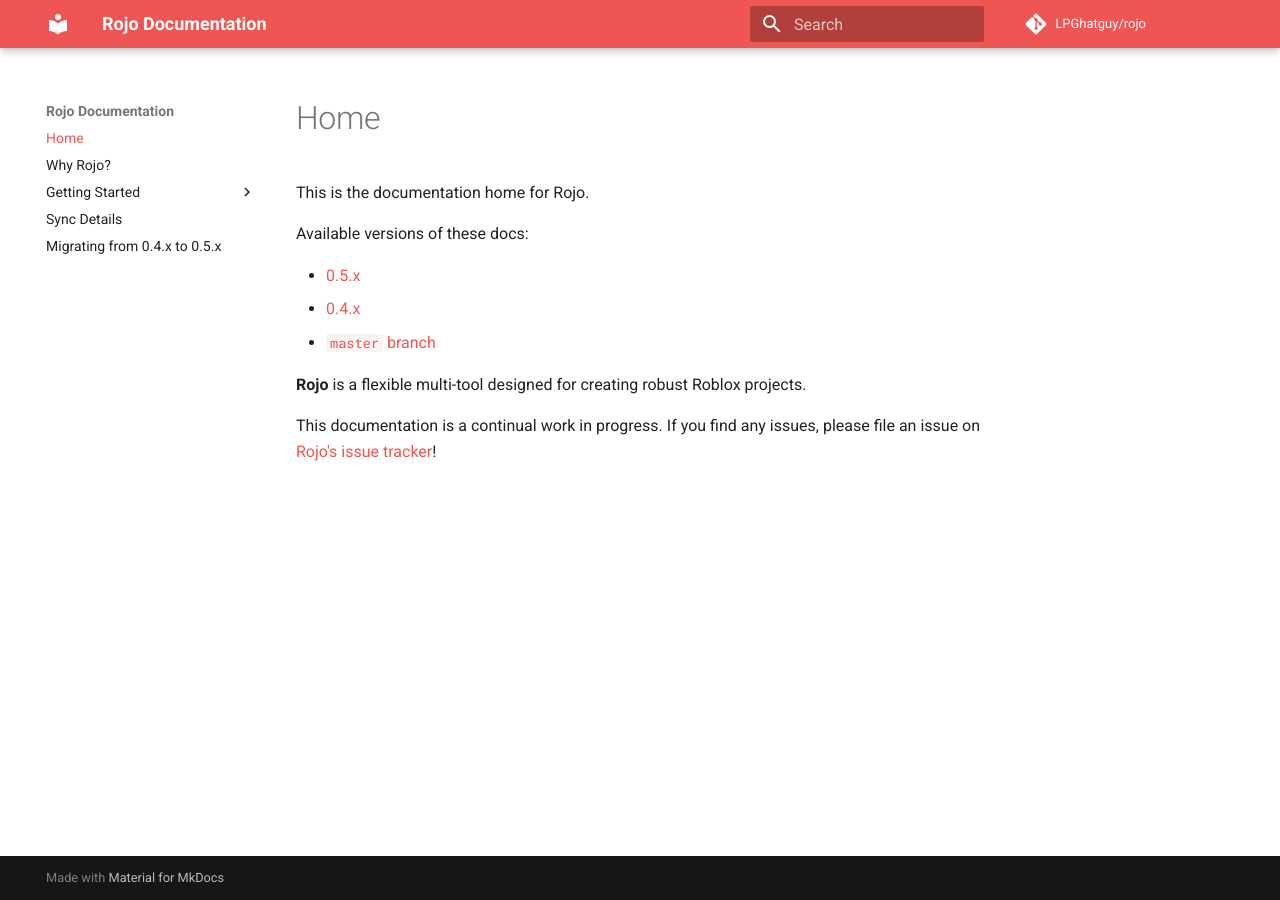
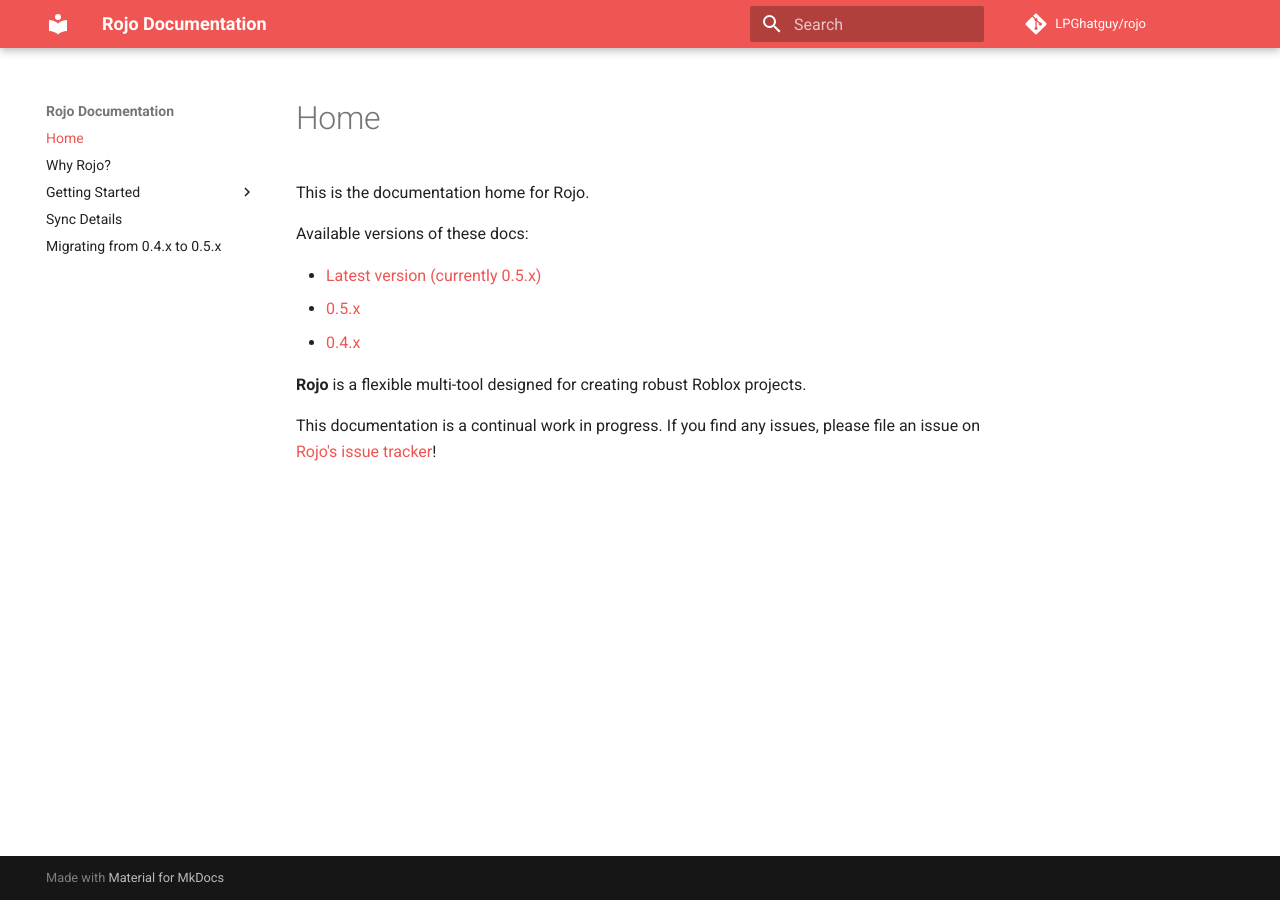
Before and after one commit to rojo-rbx/rojo, an MkDocs documentation site: the page built from docs/index.md, in a window 1280 px wide. Built offline with MkDocs 1.6.1 and Material for MkDocs 9.7.7, drawn with Linux system fonts in a browser that asks for light colours; comment, search, counter and statistics services are not loaded.

Commit message:
Update docs and generator to be even smarter

```diff
--- a/docs/index.md
+++ b/docs/index.md
@@ -2,9 +2,9 @@
 
 Available versions of these docs:
 
+* [Latest version (currently 0.5.x)](https://lpghatguy.github.io/rojo)
 * [0.5.x](https://lpghatguy.github.io/rojo/0.5.x)
 * [0.4.x](https://lpghatguy.github.io/rojo/0.4.x)
-* [`master` branch](https://lpghatguy.github.io/rojo/master)
 
 **Rojo** is a flexible multi-tool designed for creating robust Roblox projects.
 
```
Also changed, not shown: 1 other file.
